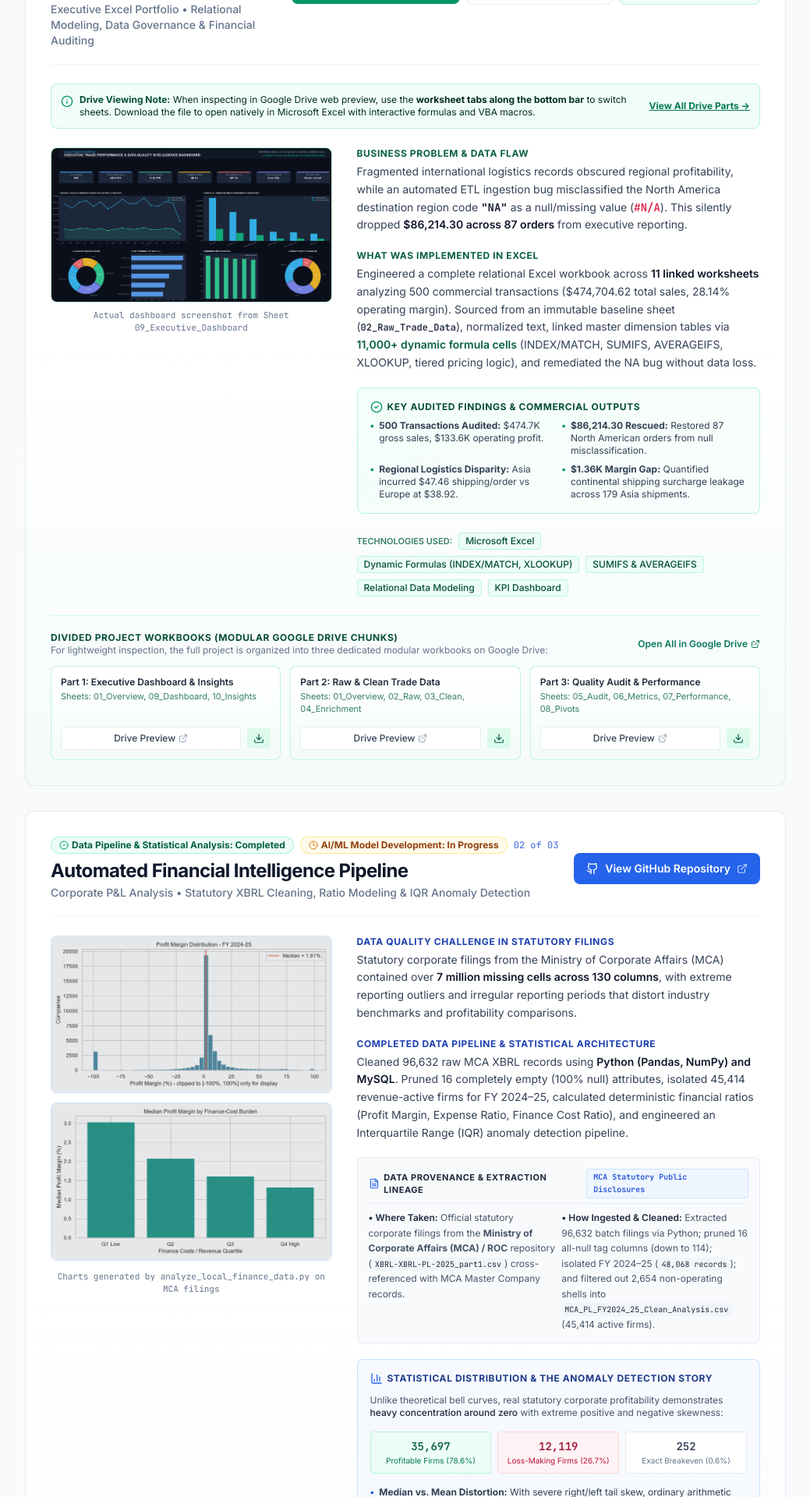
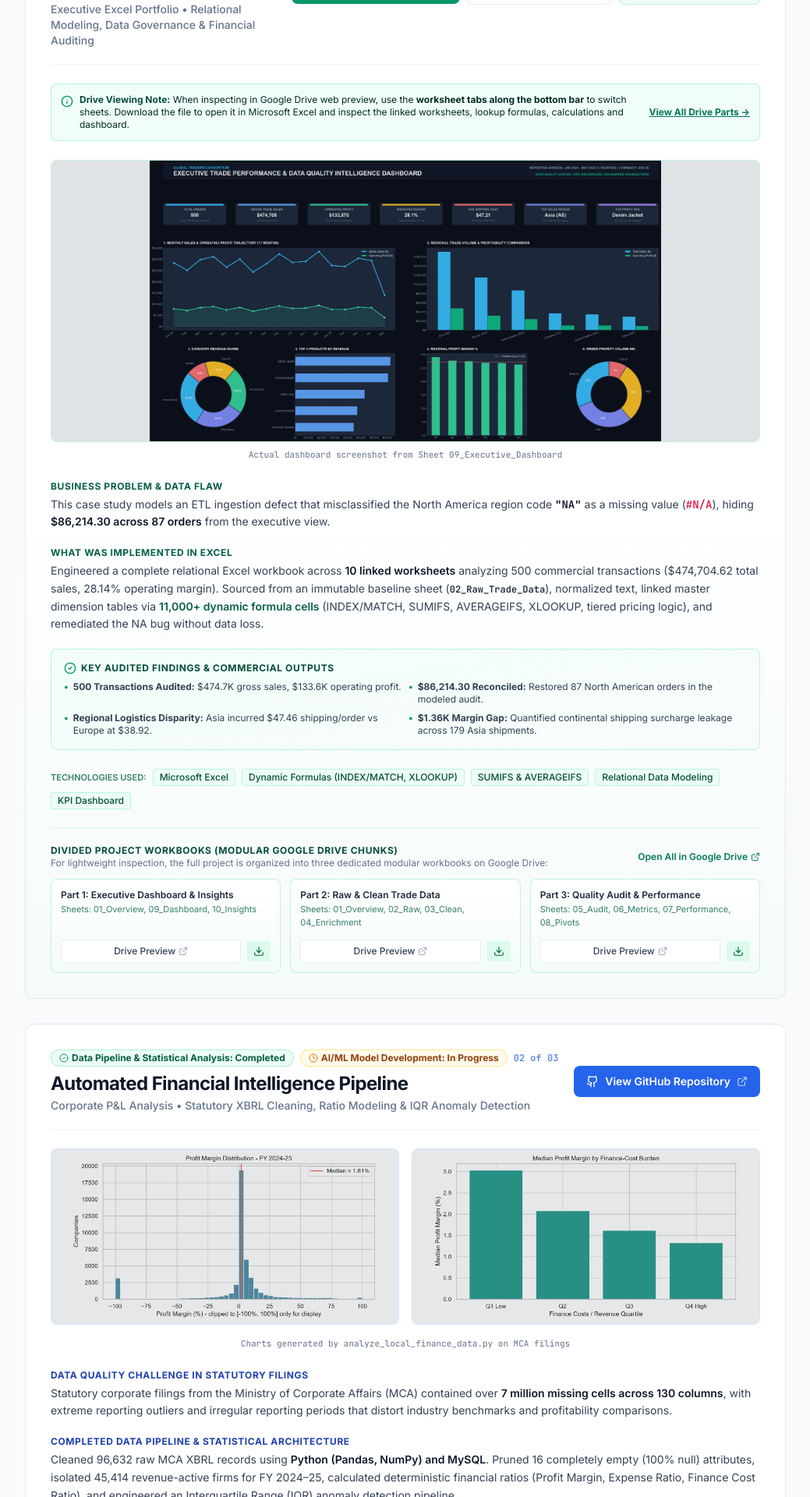
Before and after one commit to SachinCoder11/MY-Protfolio, a React (Vite) app: page / in a window 1280 px wide. Shown: the part 580-2500 px from the top of the page at 78% size, without its empty margins (120-1159 px from the left). Built offline with nearby package versions, Linux system fonts and the light colour scheme.

Commit message:
fix: remove project layout whitespace and correct audit details

```diff
--- a/src/components/ProjectOneExcel.jsx
+++ b/src/components/ProjectOneExcel.jsx
@@ -26,7 +26,7 @@ export default function ProjectOneExcel() {
         onClose={() => setModalOpen(false)}
         imageSrc={globalTrade.previewImage}
         imageAlt="Executive Excel Dashboard Preview"
-        title="Global Trade Analytics — Audited 11-Sheet Executive Excel Model"
+        title="Global Trade Analytics — Audited 10-Sheet Executive Excel Model"
       />
 
       {/* Project Header & Badge */}
@@ -84,7 +84,7 @@ export default function ProjectOneExcel() {
         <div className="flex items-start gap-2">
           <Info className="w-4 h-4 text-emerald-600 shrink-0 mt-0.5" />
           <span>
-            <strong className="text-emerald-900">Drive Viewing Note:</strong> When inspecting in Google Drive web preview, use the <strong>worksheet tabs along the bottom bar</strong> to switch sheets. Download the file to open natively in Microsoft Excel with interactive formulas and VBA macros.
+            <strong className="text-emerald-900">Drive Viewing Note:</strong> When inspecting in Google Drive web preview, use the <strong>worksheet tabs along the bottom bar</strong> to switch sheets. Download the file to open it in Microsoft Excel and inspect the linked worksheets, lookup formulas, calculations and dashboard.
           </span>
         </div>
         <a
@@ -98,10 +98,10 @@ export default function ProjectOneExcel() {
       </div>
 
       {/* Main Grid: Visual Screenshot Preview & Analytical Story */}
-      <div className="grid grid-cols-1 lg:grid-cols-12 gap-8 items-start">
+      <div className="space-y-6">
 
         {/* Genuine Screenshot Preview */}
-        <div className="lg:col-span-5 space-y-2">
+        <div className="w-full max-w-5xl mx-auto space-y-2">
           <div
             onClick={() => setModalOpen(true)}
             className="group relative rounded-lg overflow-hidden border border-emerald-200/70 bg-slate-50 cursor-pointer shadow-xs hover:border-emerald-400 transition-all"
@@ -109,7 +109,7 @@ export default function ProjectOneExcel() {
             <img
               src={globalTrade.previewImage}
               alt="Global Trade Analytics Dashboard Preview"
-              className="w-full h-auto object-cover group-hover:scale-102 transition-transform duration-300"
+              className="w-full max-h-[360px] object-contain bg-slate-50 group-hover:scale-[1.01] transition-transform duration-300"
             />
             <div className="absolute inset-0 bg-slate-900/10 group-hover:bg-slate-900/30 transition-colors flex items-center justify-center">
               <span className="opacity-0 group-hover:opacity-100 px-3 py-1.5 bg-slate-900/90 text-white text-xs font-semibold rounded-md flex items-center gap-1.5 transition-opacity shadow">
@@ -124,7 +124,7 @@ export default function ProjectOneExcel() {
         </div>
 
         {/* Concise Explanation */}
-        <div className="lg:col-span-7 space-y-5 text-sm text-slate-700 leading-relaxed">
+        <div className="space-y-5 text-sm text-slate-700 leading-relaxed">
 
           {/* Problem */}
           <div>
@@ -132,7 +132,7 @@ export default function ProjectOneExcel() {
               Business Problem & Data Flaw
             </h3>
             <p>
-              Fragmented international logistics records obscured regional profitability, while an automated ETL ingestion bug misclassified the North America destination region code <strong className="font-mono text-slate-900">"NA"</strong> as a null/missing value (<strong className="font-mono text-rose-600">#N/A</strong>). This silently dropped <strong className="text-slate-900 font-semibold">$86,214.30 across 87 orders</strong> from executive reporting.
+              This case study models an ETL ingestion defect that misclassified the North America region code <strong className="font-mono text-slate-900">"NA"</strong> as a missing value (<strong className="font-mono text-rose-600">#N/A</strong>), hiding <strong className="text-slate-900 font-semibold">$86,214.30 across 87 orders</strong> from the executive view.
             </p>
           </div>
 
@@ -142,7 +142,7 @@ export default function ProjectOneExcel() {
               What Was Implemented in Excel
             </h3>
             <p>
-              Engineered a complete relational Excel workbook across <strong className="text-slate-900 font-semibold">11 linked worksheets</strong> analyzing 500 commercial transactions ($474,704.62 total sales, 28.14% operating margin). Sourced from an immutable baseline sheet (<strong className="font-mono text-xs text-slate-800">02_Raw_Trade_Data</strong>), normalized text, linked master dimension tables via <strong className="text-emerald-800 font-semibold">11,000+ dynamic formula cells</strong> (INDEX/MATCH, SUMIFS, AVERAGEIFS, XLOOKUP, tiered pricing logic), and remediated the NA bug without data loss.
+              Engineered a complete relational Excel workbook across <strong className="text-slate-900 font-semibold">10 linked worksheets</strong> analyzing 500 commercial transactions ($474,704.62 total sales, 28.14% operating margin). Sourced from an immutable baseline sheet (<strong className="font-mono text-xs text-slate-800">02_Raw_Trade_Data</strong>), normalized text, linked master dimension tables via <strong className="text-emerald-800 font-semibold">11,000+ dynamic formula cells</strong> (INDEX/MATCH, SUMIFS, AVERAGEIFS, XLOOKUP, tiered pricing logic), and remediated the NA bug without data loss.
             </p>
           </div>
 
@@ -159,7 +159,7 @@ export default function ProjectOneExcel() {
               </li>
               <li className="flex items-start gap-1.5">
                 <span className="text-emerald-600 font-bold">•</span>
-                <span><strong>$86,214.30 Rescued:</strong> Restored 87 North American orders from null misclassification.</span>
+                <span><strong>$86,214.30 Reconciled:</strong> Restored 87 North American orders in the modeled audit.</span>
               </li>
               <li className="flex items-start gap-1.5">
                 <span className="text-emerald-600 font-bold">•</span>
--- a/src/components/ProjectTwoFinance.jsx
+++ b/src/components/ProjectTwoFinance.jsx
@@ -75,10 +75,10 @@ export default function ProjectTwoFinance() {
       </div>
 
       {/* Main Grid: Visuals & Narrative */}
-      <div className="grid grid-cols-1 lg:grid-cols-12 gap-8 items-start">
+      <div className="space-y-6">
 
         {/* Genuine Charts from Python Analysis */}
-        <div className="lg:col-span-5 space-y-3">
+        <div className="grid grid-cols-1 md:grid-cols-2 gap-4 items-start max-w-5xl mx-auto w-full">
           <div
             onClick={() => handleOpenImage(financialPipeline.distributionImage, "Profit Margin Distribution & Skewness across 45,414 Firms")}
             className="group relative rounded-lg overflow-hidden border border-blue-200/70 bg-slate-50 cursor-pointer shadow-xs hover:border-blue-400 transition-all"
@@ -86,7 +86,7 @@ export default function ProjectTwoFinance() {
             <img
               src={financialPipeline.distributionImage}
               alt="Profit Margin Distribution Chart"
-              className="w-full h-auto object-cover group-hover:scale-102 transition-transform duration-300"
+              className="w-full h-56 object-contain bg-white group-hover:scale-[1.01] transition-transform duration-300"
             />
             <div className="absolute inset-0 bg-slate-900/10 group-hover:bg-slate-900/30 transition-colors flex items-center justify-center">
               <span className="opacity-0 group-hover:opacity-100 px-3 py-1.5 bg-slate-900/90 text-white text-xs font-semibold rounded-md flex items-center gap-1.5 transition-opacity shadow">
@@ -103,7 +103,7 @@ export default function ProjectTwoFinance() {
             <img
               src={financialPipeline.debtBurdenImage}
               alt="Debt Burden Quartile Chart"
-              className="w-full h-auto object-cover group-hover:scale-102 transition-transform duration-300"
+              className="w-full h-56 object-contain bg-white group-hover:scale-[1.01] transition-transform duration-300"
             />
             <div className="absolute inset-0 bg-slate-900/10 group-hover:bg-slate-900/30 transition-colors flex items-center justify-center">
               <span className="opacity-0 group-hover:opacity-100 px-3 py-1.5 bg-slate-900/90 text-white text-xs font-semibold rounded-md flex items-center gap-1.5 transition-opacity shadow">
@@ -113,13 +113,13 @@ export default function ProjectTwoFinance() {
             </div>
           </div>
 
-          <p className="text-[11px] text-slate-500 text-center font-mono">
+          <p className="md:col-span-2 text-[11px] text-slate-500 text-center font-mono">
             Charts generated by analyze_local_finance_data.py on MCA filings
           </p>
         </div>
 
         {/* Narrative & Statistical Explanation */}
-        <div className="lg:col-span-7 space-y-5 text-sm text-slate-700 leading-relaxed">
+        <div className="space-y-5 text-sm text-slate-700 leading-relaxed">
 
           {/* Problem */}
           <div>
@@ -176,17 +176,20 @@ export default function ProjectTwoFinance() {
             <div className="grid grid-cols-3 gap-2 text-center text-xs py-1">
               <div className="bg-emerald-50/80 p-2 rounded border border-emerald-200/80 shadow-2xs">
                 <div className="font-bold text-emerald-800 text-sm font-mono">35,697</div>
-                <div className="text-[10px] text-emerald-700">Profitable Firms (78.6%)</div>
+                <div className="text-[10px] text-emerald-700">Profitable Firms (74.3%)</div>
               </div>
               <div className="bg-rose-50/80 p-2 rounded border border-rose-200/80 shadow-2xs">
                 <div className="font-bold text-rose-800 text-sm font-mono">12,119</div>
-                <div className="text-[10px] text-rose-700">Loss-Making Firms (26.7%)</div>
+                <div className="text-[10px] text-rose-700">Loss-Making Firms (25.2%)</div>
               </div>
               <div className="bg-white p-2 rounded border border-slate-200 shadow-2xs">
                 <div className="font-bold text-slate-700 text-sm font-mono">252</div>
-                <div className="text-[10px] text-slate-500">Exact Breakeven (0.6%)</div>
+                <div className="text-[10px] text-slate-500">Exact Breakeven (0.5%)</div>
               </div>
             </div>
+            <p className="text-[11px] text-slate-600">
+              Profitability counts use all 48,068 current-FY filings; financial-ratio and debt-burden analysis uses the 45,414 revenue-positive firms.
+            </p>
 
             <ul className="space-y-1.5 text-xs text-slate-700">
               <li className="flex items-start gap-1.5">
@@ -206,7 +209,7 @@ export default function ProjectTwoFinance() {
 
           {/* Current Status Note */}
           <div className="bg-amber-50/80 p-3 rounded-lg border border-amber-200/80 text-xs text-amber-950 shadow-2xs">
-            <strong className="text-amber-900">Development Roadmap:</strong> The financial data cleansing, schema pruning, ratio calculation, and statistical anomaly layers are fully completed. Predictive AI/ML modeling (automated explanation synthesis) is the planned next milestone.
+            <strong className="text-amber-900">Development Status:</strong> Data cleansing, schema pruning, financial ratio calculations, and statistical anomaly analysis are completed. AI/ML model development is currently in progress.
           </div>
 
           {/* Technologies */}
```
Also changed, not shown: src/components/ProjectThreeSpace.jsx (+4 -4 lines).
